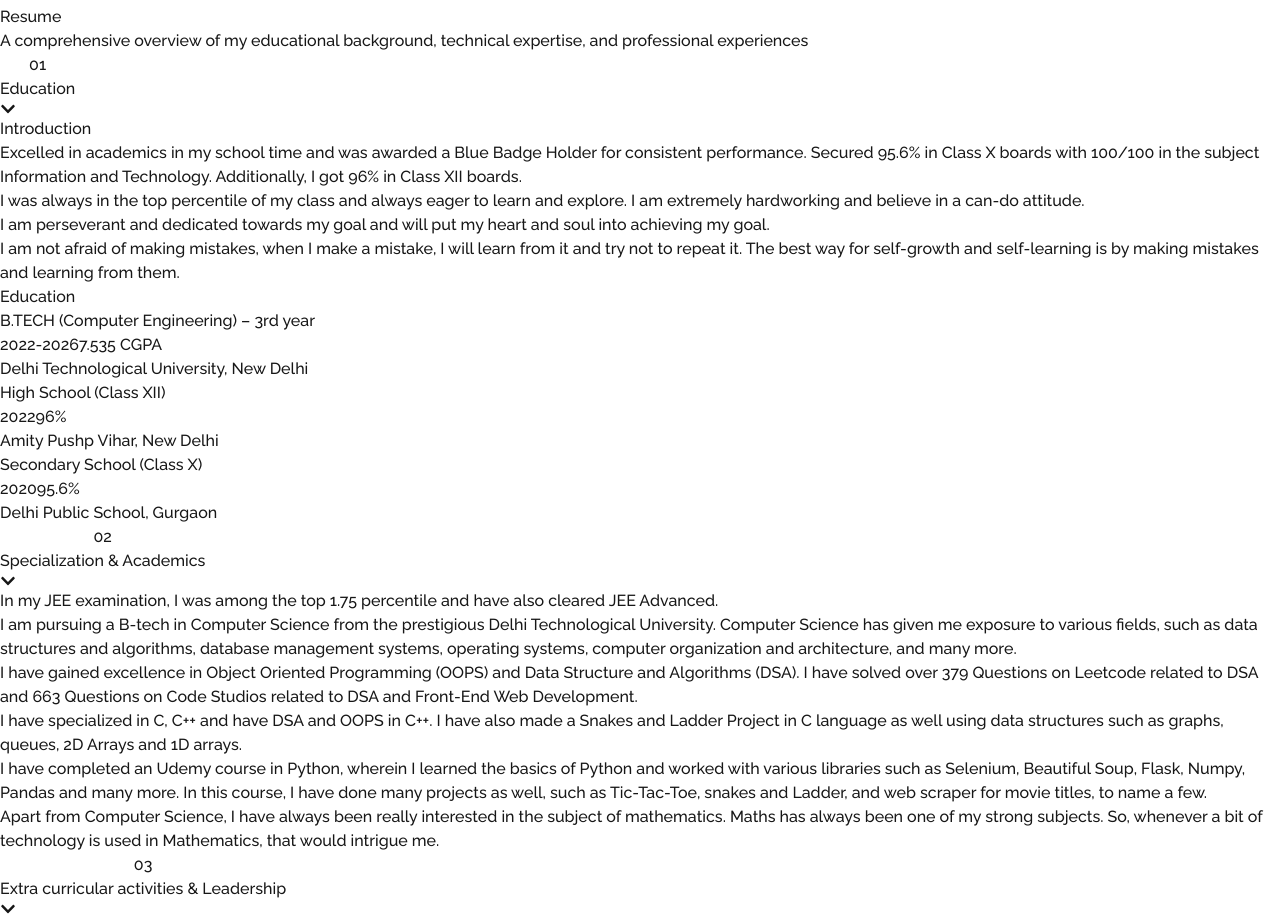
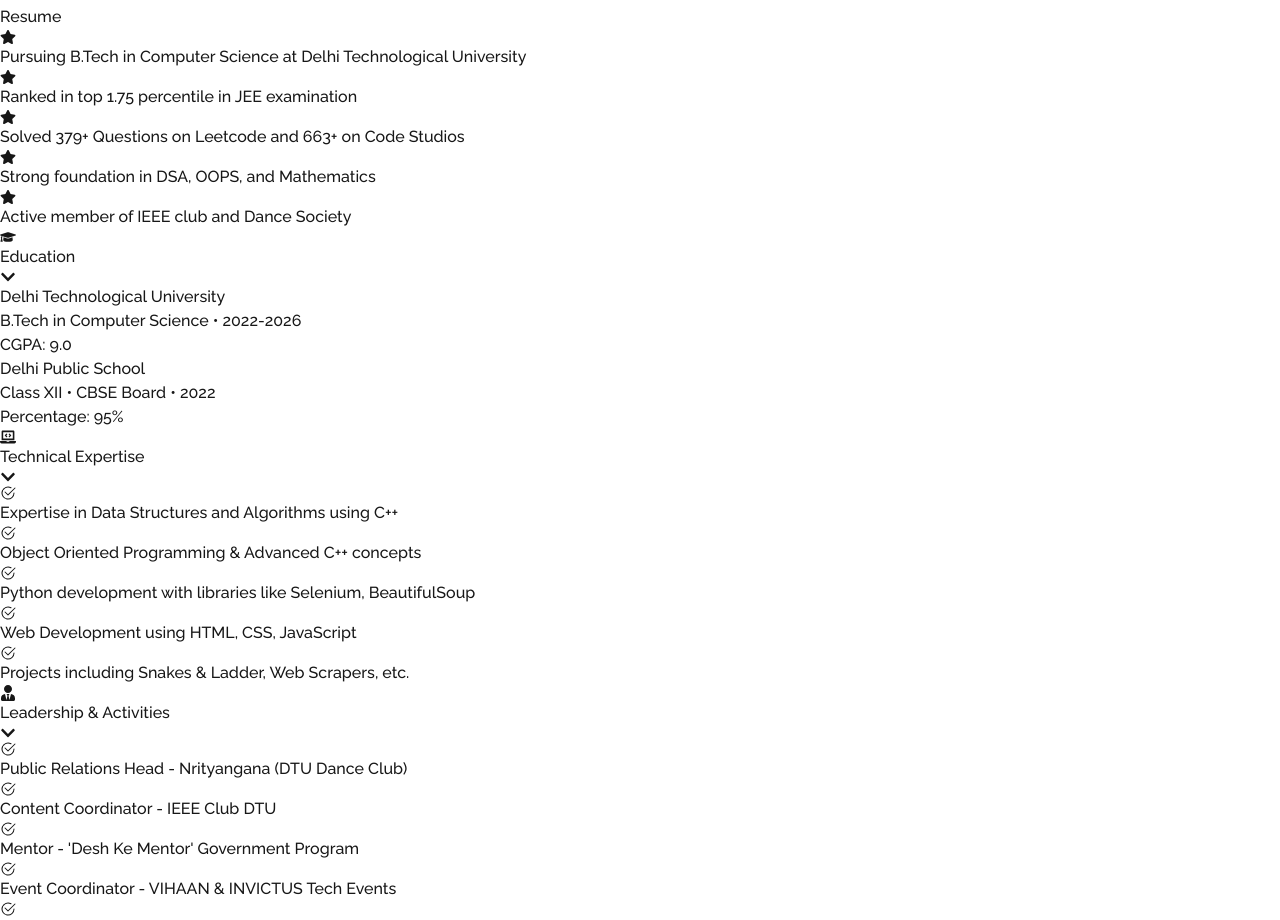
Before and after one commit to DesireDivTeam/Ananyaresume, a Next.js app: page /resume in a window 1280 px wide. Shown: the part 280-1200 px from the top of the page. Built offline with nearby package versions, Linux system fonts and the light colour scheme.

Commit message:
feat: simplify Education component layout and enhance content presentation

```diff
--- a/src/app/(pages)/resume/page.js
+++ b/src/app/(pages)/resume/page.js
@@ -2,71 +2,95 @@
 import React, { useState } from "react";
 import Education from "@/app/_components/Education";
 import Wrapper from "@/app/_components/Wrapper";
-import { FaChevronDown } from "react-icons/fa";
+import { FaChevronDown, FaGraduationCap, FaLaptopCode, FaUserTie, FaTools, FaStar } from "react-icons/fa";
+import { BsCheck2Circle } from "react-icons/bs";
+
+const introPoints = [
+  "Pursuing B.Tech in Computer Science at Delhi Technological University",
+  "Ranked in top 1.75 percentile in JEE examination",
+  "Solved 379+ Questions on Leetcode and 663+ on Code Studios",
+  "Strong foundation in DSA, OOPS, and Mathematics",
+  "Active member of IEEE club and Dance Society"
+];
 
 const resumeSections = [
   {
     id: 'education',
     title: 'Education',
+    icon: <FaGraduationCap className="w-6 h-6" />,
     component: <Education />
   },
   {
     id: 'specialization',
-    title: 'Specialization & Academics',
+    title: 'Technical Expertise',
+    icon: <FaLaptopCode className="w-6 h-6" />,
     content: [
-      "In my JEE examination, I was among the top 1.75 percentile and have also cleared JEE Advanced.",
-      "I am pursuing a B-tech in Computer Science from the prestigious Delhi Technological University. Computer Science has given me exposure to various fields, such as data structures and algorithms, database management systems, operating systems, computer organization and architecture, and many more.",
-      "I have gained excellence in Object Oriented Programming (OOPS) and Data Structure and Algorithms (DSA). I have solved over 379 Questions on Leetcode related to DSA and 663 Questions on Code Studios related to DSA and Front-End Web Development.",
-      "I have specialized in C, C++ and have DSA and OOPS in C++. I have also made a Snakes and Ladder Project in C language as well using data structures such as graphs, queues, 2D Arrays and 1D arrays.",
-      "I have completed an Udemy course in Python, wherein I learned the basics of Python and worked with various libraries such as Selenium, Beautiful Soup, Flask, Numpy, Pandas and many more. In this course, I have done many projects as well, such as Tic-Tac-Toe, snakes and Ladder, and web scraper for movie titles, to name a few.",
-      "Apart from Computer Science, I have always been really interested in the subject of mathematics. Maths has always been one of my strong subjects. So, whenever a bit of technology is used in Mathematics, that would intrigue me."
+      "Expertise in Data Structures and Algorithms using C++",
+      "Object Oriented Programming & Advanced C++ concepts",
+      "Python development with libraries like Selenium, BeautifulSoup",
+      "Web Development using HTML, CSS, JavaScript",
+      "Projects including Snakes & Ladder, Web Scrapers, etc."
     ]
   },
   {
     id: 'leadership',
-    title: 'Extra curricular activities & Leadership',
+    title: 'Leadership & Activities',
+    icon: <FaUserTie className="w-6 h-6" />,
     content: [
-      "I also have my heart in dance. I have learnt Kathak, an Indian Classical Dance form and have passed two stages of the Kathak dance exam. I am also a part of an Indian Dance Society Club Nrityangana and have performed in various events of the college and have represented my college for the same in IIT Kanpur, IIT Bombay and IIT Roorkee.",
-      "Currently, I am Public Relation Head and member of the senior council of Nrityangana (DTU dance club). I currently perform as well manage additional responsibilities regarding funds, events and files to name a few.",
-      "Member of IEEE club where I am a content coordinator.",
-      "I have also been part of the 'Desh Ke Mentor' Programme, a government-initiated program Where-in we were assigned four mentees. I used to check up on them every week and provide them tips regarding time management, how to study their career options, and much more in detail.",
-      "I have also taken part in tech events of my college like VIHAAN and INVICTUS. In INVICTUS, I was a part of the PR and Corporate department.",
-      "I helped in forming questions for a few events for INVICTUS, like guestimates, Matheletics (Maths quiz event), as well as rules and was also a part of the team that was conducting the events.",
-      "I was in the PR department for VIHAAN(hackathon) wherein I spread awareness about the event.",
-      "My college has given me good exposure to public speaking. I have improved my speaking skills and can, without hesitation, speak to any number of people about a topic."
+      "Public Relations Head - Nrityangana (DTU Dance Club)",
+      "Content Coordinator - IEEE Club DTU",
+      "Mentor - 'Desh Ke Mentor' Government Program",
+      "Event Coordinator - VIHAAN & INVICTUS Tech Events",
+      "Kathak Dancer with performances at IITs"
     ]
   },
   {
     id: 'skills',
     title: 'Technical Skills',
+    icon: <FaTools className="w-6 h-6" />,
     content: [
-      "C, C++, OOPS, Data Structures and Algorithms in C and C++.",
-      "HTML, CSS, Python, Web Scraping using BeautifulSoup and Selenium"
+      "C/C++: DSA, OOPS, Problem Solving",
+      "Python: Web Scraping, Data Analysis",
+      "Web: HTML, CSS, JavaScript",
+      "Tools: Git, VS Code, Linux",
     ]
   }
 ];
 
 export default function ResumePage() {
-  const [expandedSection, setExpandedSection] = useState(null);
+  const [expandedSection, setExpandedSection] = useState('');
 
   const toggleSection = (sectionId) => {
     setExpandedSection(prev => (prev === sectionId ? null : sectionId));
   };
 
   return (
-    <Wrapper>
-      {/* Header Section */}
-      <div className="text-center mb-12 pt-8">
-        <h1 className="text-4xl md:text-5xl lg:text-6xl font-bold bg-gradient-to-r from-white via-purple-200 to-white bg-clip-text text-transparent pb-4">
+    <Wrapper className="py-8">
+      <div className="max-w-5xl mx-auto px-4">
+        {/* Header */}
+        <div className="text-center mb-6">
+          <h1 className="text-5xl md:text-6xl font-bold bg-gradient-to-r from-white via-purple-200 to-white bg-clip-text text-transparent pb-4">
             Resume
           </h1>
-        <p className="text-gray-400 max-w-2xl mx-auto">
-          A comprehensive overview of my educational background, technical expertise, and professional experiences
+        </div>
+
+        {/* Introduction Section */}
+        <div className="bg-gradient-to-br from-gray-900 via-gray-800 to-gray-900 border border-gray-700/30 rounded-xl p-6 md:p-8 mb-4 hover:border-purple-500/30 transition-all duration-300">
+          <div className="grid gap-4">
+            {introPoints.map((point, idx) => (
+              <div key={idx} className="flex items-start gap-4 group">
+                <FaStar className="w-5 h-5 mt-1 text-purple-400 group-hover:text-purple-300 flex-shrink-0" />
+                <p className="text-base md:text-lg text-gray-300 leading-relaxed group-hover:text-gray-200 transition-colors">
+                  {point}
                 </p>
               </div>
+            ))}
+          </div>
+        </div>
 
-      <div className="max-w-4xl mx-auto space-y-6 pb-12 px-4">
-        {resumeSections.map((section, index) => (
+        {/* Accordion Sections */}
+        <div className="space-y-4">
+          {resumeSections.map((section) => (
             <div
               key={section.id}
               className="group bg-gradient-to-br from-gray-900 via-gray-800 to-gray-900 border border-gray-700/30 rounded-xl overflow-hidden hover:border-purple-500/30 transition-all duration-300"
@@ -76,10 +100,10 @@
                 className="w-full flex justify-between items-center p-6 hover:bg-gray-800/50 transition-colors"
               >
                 <div className="flex items-center gap-4">
-                <span className="text-purple-400/50 text-lg font-mono">
-                  {String(index + 1).padStart(2, '0')}
+                  <span className="text-purple-400 p-2.5 rounded-lg bg-purple-400/10">
+                    {section.icon}
                   </span>
-                <h2 className="text-xl md:text-2xl font-medium text-start text-white group-hover:text-purple-200 transition-colors">
+                  <h2 className="text-xl font-medium text-white group-hover:text-purple-200 transition-colors">
                     {section.title}
                   </h2>
                 </div>
@@ -93,18 +117,21 @@
 
               <div className={`transition-all duration-300 ease-in-out ${
                 expandedSection === section.id
-                ? 'max-h-[2000px] opacity-100'
+                  ? 'max-h-[1000px] opacity-100'
                   : 'max-h-0 opacity-0'
-            } overflow-hidden backdrop-blur-sm`}>
+              } overflow-hidden`}>
                 <div className="p-6 border-t border-gray-700/30 bg-gray-900/30">
                   {section.component ? (
                     section.component
                   ) : (
-                  <div className="space-y-4">
+                    <div className="grid gap-4">
                       {section.content.map((text, idx) => (
-                      <p key={idx} className="text-gray-300 text-justify leading-relaxed hover:text-gray-200 transition-colors">
+                        <div key={idx} className="flex items-start gap-4 group/item">
+                          <BsCheck2Circle className="w-6 h-6 mt-0.5 text-purple-400 group-hover/item:text-purple-300 flex-shrink-0" />
+                          <p className="text-base md:text-lg text-gray-300 leading-relaxed group-hover/item:text-gray-200 transition-colors">
                             {text}
                           </p>
+                        </div>
                       ))}
                     </div>
                   )}
@@ -113,6 +140,7 @@
             </div>
           ))}
         </div>
+      </div>
     </Wrapper>
   );
 }
--- a/src/app/_components/Education.jsx
+++ b/src/app/_components/Education.jsx
@@ -1,81 +1,25 @@
 import React from 'react';
-import Wrapper from './Wrapper';
 
-const Education = () => {
-  const educationData = [
-    {
-        institution: "B.TECH (Computer Engineering) – 3rd year",
-        year: "2022-2026",
-        score: "7.535 CGPA",
-        details: "Delhi Technological University, New Delhi"
-      },
-    {
-      institution: "High School (Class XII)",
-      year: "2022",
-      score: "96%",
-      details: "Amity Pushp Vihar, New Delhi"
-    },
-    {
-      institution: "Secondary School (Class X)",
-      year: "2020",
-      score: "95.6%",
-     details: "Delhi Public School, Gurgaon"
-    }
-  ];
+export default function Education() {
+  return (
+    <div className="space-y-6">
+      <div className="flex items-start gap-4">
+        <div className="w-2.5 h-2.5 mt-2.5 rounded-full bg-purple-400" />
+        <div>
+          <h3 className="text-xl text-white font-medium">Delhi Technological University</h3>
+          <p className="text-gray-400 text-base mt-1">B.Tech in Computer Science • 2022-2026</p>
+          <p className="text-purple-400 text-base mt-1">CGPA: 9.0</p>
+        </div>
+      </div>
 
-  return (
-      <section className="space-y-8">
-        {/* Introduction Section */}
+      <div className="flex items-start gap-4">
+        <div className="w-2.5 h-2.5 mt-2.5 rounded-full bg-purple-400" />
         <div>
-          <h1 className="font-semibold md:text-5xl text-4xl mb-4">Introduction</h1>
-          <div className="text-justify font-extralight space-y-4">
-            <p>
-              Excelled in academics in my school time and was awarded a Blue Badge
-              Holder for consistent performance. Secured 95.6% in Class X boards
-              with 100/100 in the subject Information and Technology.
-              Additionally, I got 96% in Class XII boards.
-            </p>
-            <p>
-              I was always in the top percentile of my class and always eager to
-              learn and explore. I am extremely hardworking and believe in a
-              can-do attitude.
-            </p>
-            <p>
-              I am perseverant and dedicated towards my goal and will put my
-              heart and soul into achieving my goal.
-            </p>
-            <p>
-              I am not afraid of making mistakes, when I make a mistake, I will
-              learn from it and try not to repeat it. The best way for
-              self-growth and self-learning is by making mistakes and learning
-              from them.
-            </p>
-          </div>
+          <h3 className="text-xl text-white font-medium">Delhi Public School</h3>
+          <p className="text-gray-400 text-base mt-1">Class XII • CBSE Board • 2022</p>
+          <p className="text-purple-400 text-base mt-1">Percentage: 95%</p>
         </div>
-
-        {/* Education Section */}
-        <div>
-          <h1 className="font-semibold md:text-5xl text-4xl mb-6">Education</h1>
-          <div className="space-y-6">
-            {educationData.map((edu, index) => (
-              <div
-                key={index}
-                className="border-l-4 border-gray-800 pl-4 space-y-2"
-              >
-                <h3 className="text-xl ">{edu.institution}</h3>
-                <div className="flex justify-between items-center">
-                  <span className="text-gray-300">{edu.year}</span>
-                  <span className="font-medium text-gray-300">{edu.score}</span>
-                </div>
-                {edu.details && (
-                  <p className="text-gray-300">{edu.details}</p>
-                )}
-              </div>
-            ))}
-          </div>
-        </div>
-      </section>
+      </div>
+    </div>
   );
-};
-
-export default Education;
+}
```
Lines whose indentation alone changed are shown as unchanged.
